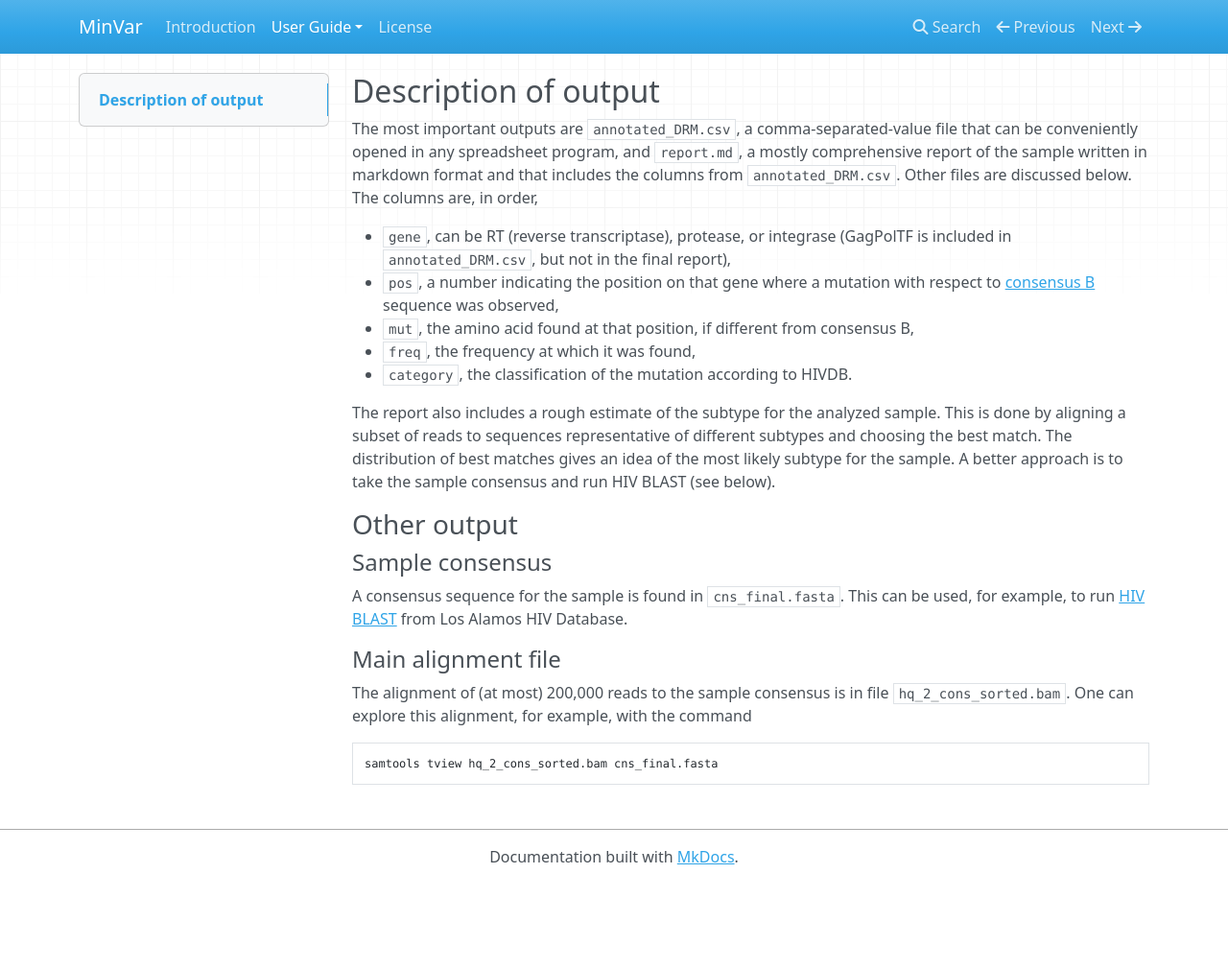
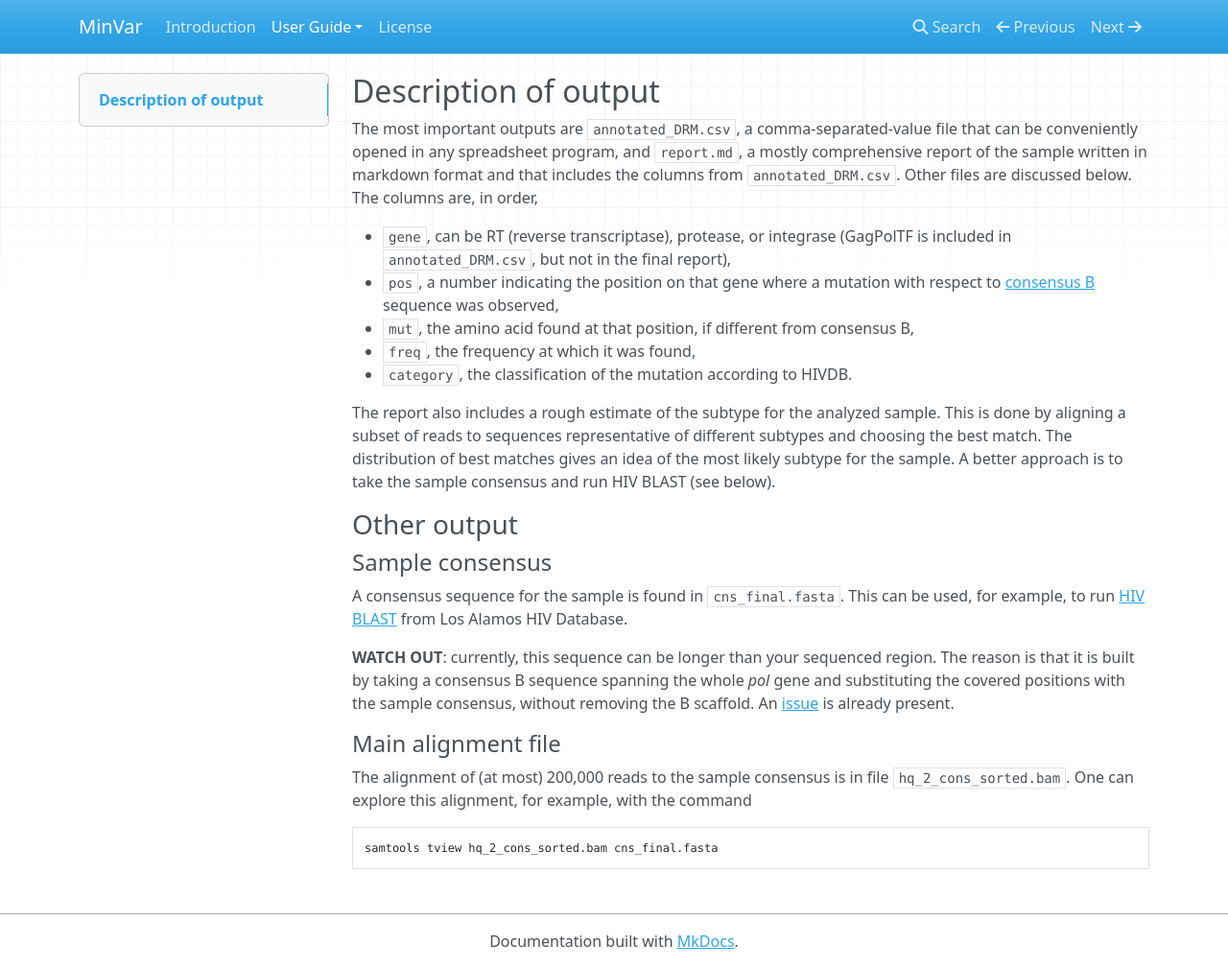
Before and after one commit to medvir/MinVar, an MkDocs documentation site: the page built from rtd/user-guide/output-files.md, in a window 1280 px wide and 1009 px high. Shown: the whole window at 96% size. Built offline with MkDocs 1.6.1, drawn with Linux system fonts in a browser that asks for light colours; nearby versions of some CDN libraries; old or Windows-style settings are respelled for this version of MkDocs.

Commit message:
Cutoff and consensus clarifications in docs

```diff
--- a/rtd/user-guide/output-files.md
+++ b/rtd/user-guide/output-files.md
@@ -31,6 +31,12 @@ used, for example, to run
 [HIV BLAST](https://www.hiv.lanl.gov/content/sequence/BASIC_BLAST/basic_blast.html)
 from Los Alamos HIV Database.
 
+**WATCH OUT**: currently, this sequence can be longer than your sequenced
+region. The reason is that it is built by taking a consensus B sequence spanning
+the whole *pol* gene and substituting the covered positions with the sample
+consensus, without removing the B scaffold.
+An [issue](https://github.com/ozagordi/MinVar/issues/13) is already present.
+
 #### Main alignment file
 
 The alignment of (at most) 200,000 reads to the sample consensus is
```
Also changed, not shown: rtd/about.md (deleted, +0 -3 lines), rtd/index.md (+3 -0 lines).
